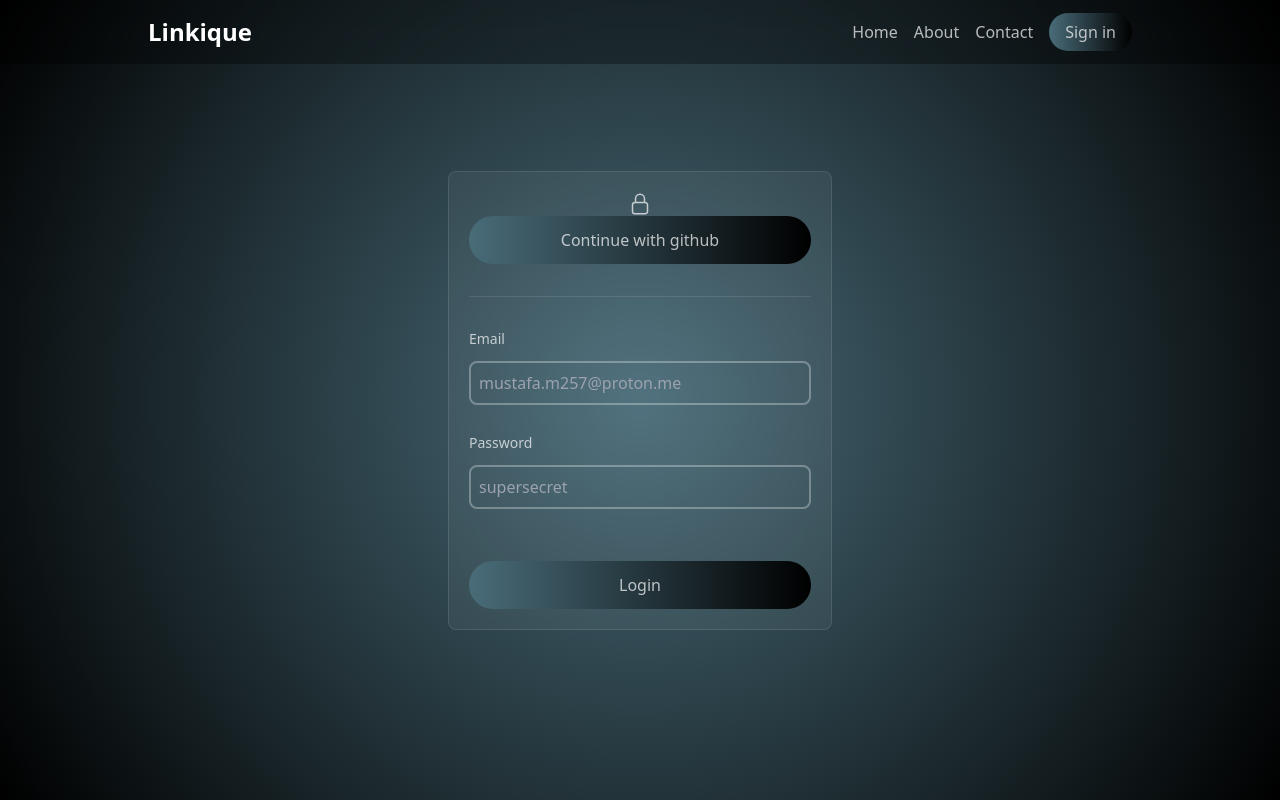
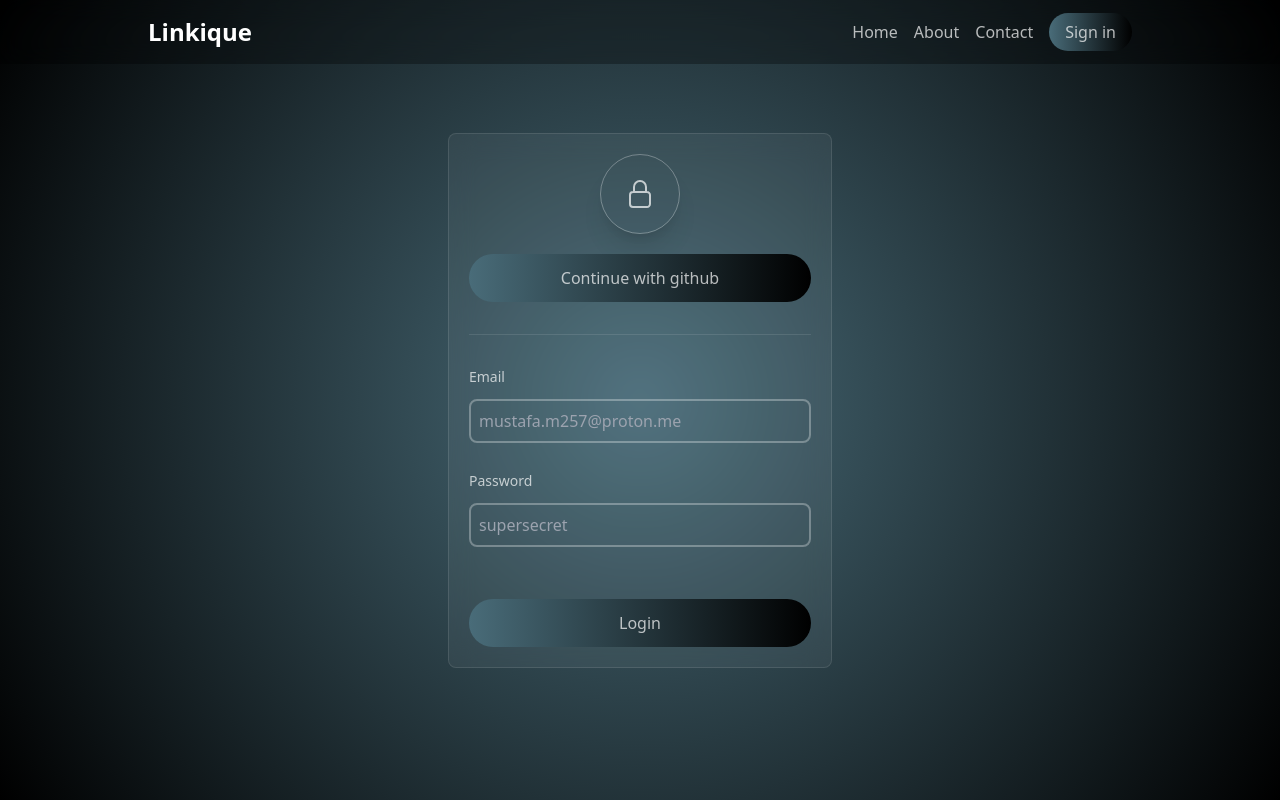
Before and after one commit to MustafaM257/url-shortener, a Nuxt app: page /authentication in a window 1280 px wide. Built offline with nearby package versions, Linux system fonts and the light colour scheme; no server answers.

Commit message:
Finish login form, next to fix some links & add functionality

```diff
--- a/pages/authentication.vue
+++ b/pages/authentication.vue
@@ -4,14 +4,16 @@
     <div class="container">
       <div class="card">
         <div class="flex justify-center">
-          <div class="flex justify-center w-20 items-center">
+          <div
+            class="flex justify-center w-20 h-20 items-center rounded-full border shadow-xl border-white/30"
+          >
             <svg
               xmlns="http://www.w3.org/2000/svg"
               fill="none"
               viewBox="0 0 24 24"
               stroke-width="1.5"
               stroke="currentColor"
-              class="w-6 h-6"
+              class="w-8 h-8"
             >
               <path
                 stroke-linecap="round"
@@ -21,7 +23,7 @@
             </svg>
           </div>
         </div>
-        <button class="btn-primary py-3 w-full rounded-full">
+        <button class="btn-primary py-3 w-full rounded-full mt-5">
           Continue with github
         </button>
         <hr class="border-white/10 my-8" />
```
